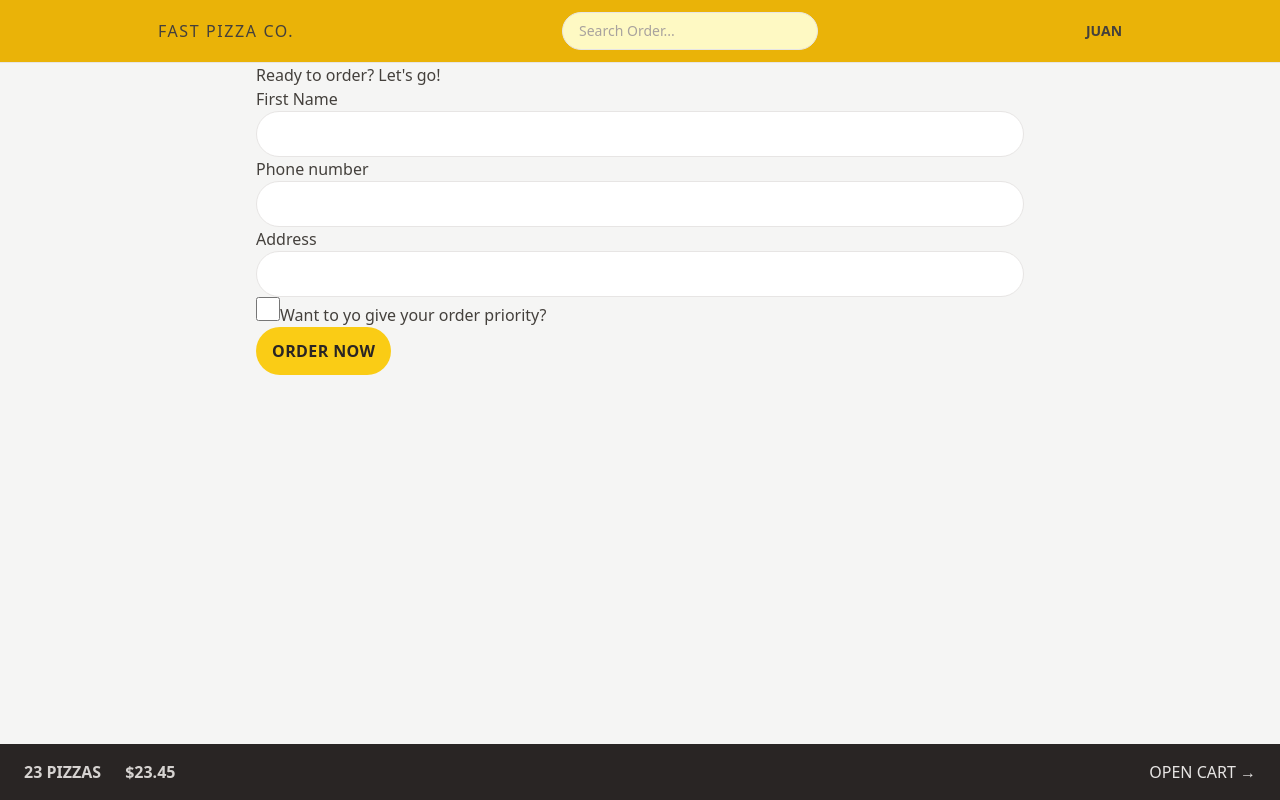
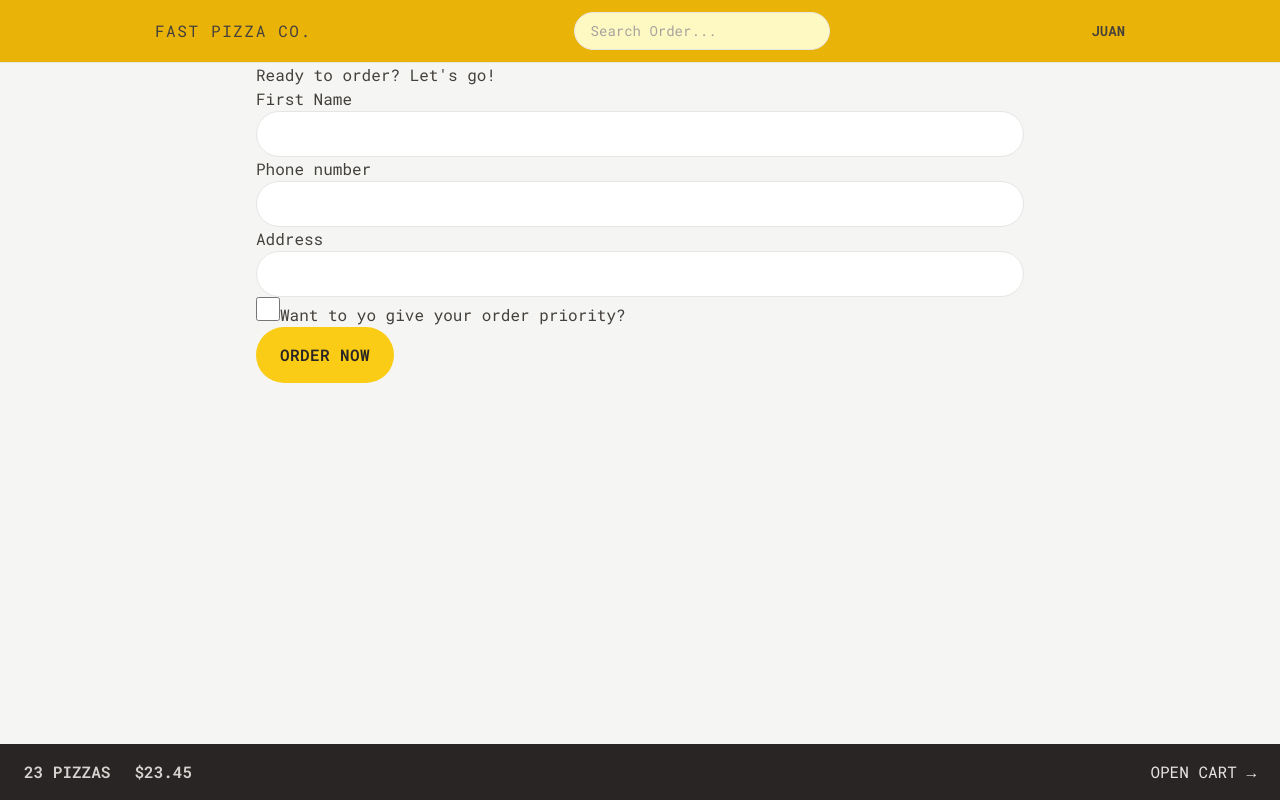
Before and after one commit to juanLude/pizza-ordering-app, a React (Vite) app: page /order/new in a window 1280 px wide. Built offline with nearby package versions, Linux system fonts and the light colour scheme.

Commit message:
style MenuItem component

```diff
--- a/index.html
+++ b/index.html
@@ -4,6 +4,12 @@
     <meta charset="UTF-8" />
     <link rel="icon" type="image/svg+xml" href="/vite.svg" />
     <meta name="viewport" content="width=device-width, initial-scale=1.0" />
+    <link rel="preconnect" href="https://fonts.googleapis.com" />
+    <link rel="preconnect" href="https://fonts.gstatic.com" crossorigin />
+    <link
+      href="https://fonts.googleapis.com/css2?family=Roboto+Mono:wght@300;400;500;600;700&display=swap"
+      rel="stylesheet"
+    />
     <title>Vite + React</title>
   </head>
   <body class="bg-stone-100 text-stone-700">
--- a/src/features/cart/Cart.jsx
+++ b/src/features/cart/Cart.jsx
@@ -37,7 +37,7 @@ function Cart() {
 
       <div>
         <Link to="/order/new">Order pizzas</Link>
-        <button>Clear cart</button>
+        <button type="primary">Clear cart</button>
       </div>
     </div>
   );
--- a/src/features/menu/Menu.jsx
+++ b/src/features/menu/Menu.jsx
@@ -7,16 +7,16 @@ function Menu() {
   console.log(menu);
   return (
     <ul className="divide-y divide-stone-200 px-2">
-      {menu.map((pizza) => {
-        <MenuItem pizza={pizza} key={pizza.id} />;
-      })}
+      {menu.map((pizza) => (
+        <MenuItem pizza={pizza} key={pizza.id} />
+      ))}
     </ul>
   );
 }
 
-// eslint-disable-next-line react-refresh/only-export-components
 export async function loader() {
   const menu = await getMenu();
   return menu;
 }
+
 export default Menu;
--- a/src/features/menu/MenuItem.jsx
+++ b/src/features/menu/MenuItem.jsx
@@ -1,18 +1,31 @@
 /* eslint-disable react/prop-types */
 import { formatCurrency } from "../../utils/helpers";
-
+import Button from "../../ui/Button";
 function MenuItem({ pizza }) {
   // eslint-disable-next-line no-unused-vars
   const { id, name, unitPrice, ingredients, soldOut, imageUrl } = pizza;
 
   return (
-    <li>
-      <img src={imageUrl} alt={name} />
-      <div>
-        <p>{name}</p>
-        <p>{ingredients.join(", ")}</p>
-        <div>
-          {!soldOut ? <p>{formatCurrency(unitPrice)}</p> : <p>Sold out</p>}
+    <li className="flex gap-4 py-2">
+      <img
+        src={imageUrl}
+        alt={name}
+        className={`h-24 ${soldOut ? "opacity-70-grayscale" : ""}`}
+      />
+      <div className="flex grow flex-col pt-0.5">
+        <p className="font-medium">{name}</p>
+        <p className="text-sm capitalize italic text-stone-500">
+          {ingredients.join(", ")}
+        </p>
+        <div className="mt-auto flex  items-center justify-between">
+          {!soldOut ? (
+            <p className="text-sm">{formatCurrency(unitPrice)}</p>
+          ) : (
+            <p className="text-sm font-medium uppercase text-stone-500">
+              Sold out
+            </p>
+          )}
+          <Button type="small">Add to Cart</Button>
         </div>
       </div>
     </li>
--- a/src/features/order/CreateOrder.jsx
+++ b/src/features/order/CreateOrder.jsx
@@ -80,7 +80,7 @@ function CreateOrder() {
         </div>
 
         <div>
-          <Button disabled={isSubmitting}>
+          <Button disabled={isSubmitting} type="primary">
             {isSubmitting ? "Placing order..." : "Order now"}
           </Button>
         </div>
--- a/src/features/user/CreateUser.jsx
+++ b/src/features/user/CreateUser.jsx
@@ -24,7 +24,7 @@ function CreateUser() {
 
       {username !== "" && (
         <div>
-          <Button>Start ordering</Button>
+          <Button type="primary">Start ordering</Button>
         </div>
       )}
     </form>
--- a/src/index.css
+++ b/src/index.css
@@ -25,7 +25,7 @@
 .loader {
   width: 45px;
   aspect-ratio: 0.75;
-  --c: no-repeat linear-gradient(#333 0 0);
+  --c: no-repeat linear-gradient(theme(colors.stone.800) 0 0);
   background:
     var(--c) 0% 50%,
     var(--c) 50% 50%,
--- a/src/ui/Button.jsx
+++ b/src/ui/Button.jsx
@@ -1,17 +1,21 @@
 import { Link } from "react-router-dom";
 
 // eslint-disable-next-line react/prop-types
-export default function Button({ children, disabled, to }) {
-  const className =
+export default function Button({ children, disabled, to, type }) {
+  const base =
     "inline-block rounded-full bg-yellow-400 px-4 py-3 font-semibold uppercase tracking-wide text-stone-800 transition-colors duration-300 hover:bg-yellow-300 focus:bg-yellow-300 focus:outline-none focus:ring focus:ring-yellow-300 focus:ring-offset-2 disabled:cursor-not-allowed";
+  const styles = {
+    primary: base + "px-4 py-3 sm:px-6 md:py-4",
+    small: base + "px-4 py-2 md:px-5 md:py-2.5 text-xs",
+  };
   if (to)
     return (
-      <Link to={to} className={className}>
+      <Link to={to} className={styles[type]}>
         {children}
       </Link>
     );
   return (
-    <button disabled={disabled} className={className}>
+    <button disabled={disabled} className={styles[type]}>
       {children}
     </button>
   );
--- a/src/ui/Header.jsx
+++ b/src/ui/Header.jsx
@@ -4,7 +4,7 @@ import Username from "../features/user/Username";
 
 export default function Header() {
   return (
-    <header className="flex items-center justify-around border-b border-stone-200 bg-yellow-500 px-4 py-3 uppercase sm:px-6">
+    <header className=" flex items-center justify-around border-b border-stone-200 bg-yellow-500 px-4 py-3 uppercase sm:px-6">
       <Link to="/" className="tracking-widest">
         Fast Pizza Co.
       </Link>
--- a/src/ui/Loader.jsx
+++ b/src/ui/Loader.jsx
@@ -1,3 +1,7 @@
 export default function Loader() {
-  return <div className="loader">Loader</div>;
+  return (
+    <div className="absolute inset-0 flex items-center justify-center bg-slate-200/20 backdrop-blur-sm">
+      <div className="loader"></div>
+    </div>
+  );
 }
--- a/tailwind.config.js
+++ b/tailwind.config.js
@@ -2,7 +2,13 @@
 export default {
   content: ["./index.html", "./src/**/*.{js,ts,jsx,tsx}"],
   theme: {
-    extend: {},
+    fontFamily: {
+      sans: "Roboto Mono, monospace",
+    },
+
+    extend: {
+      height: { screen: "100dvh" },
+    },
   },
   plugins: [],
 };
```
